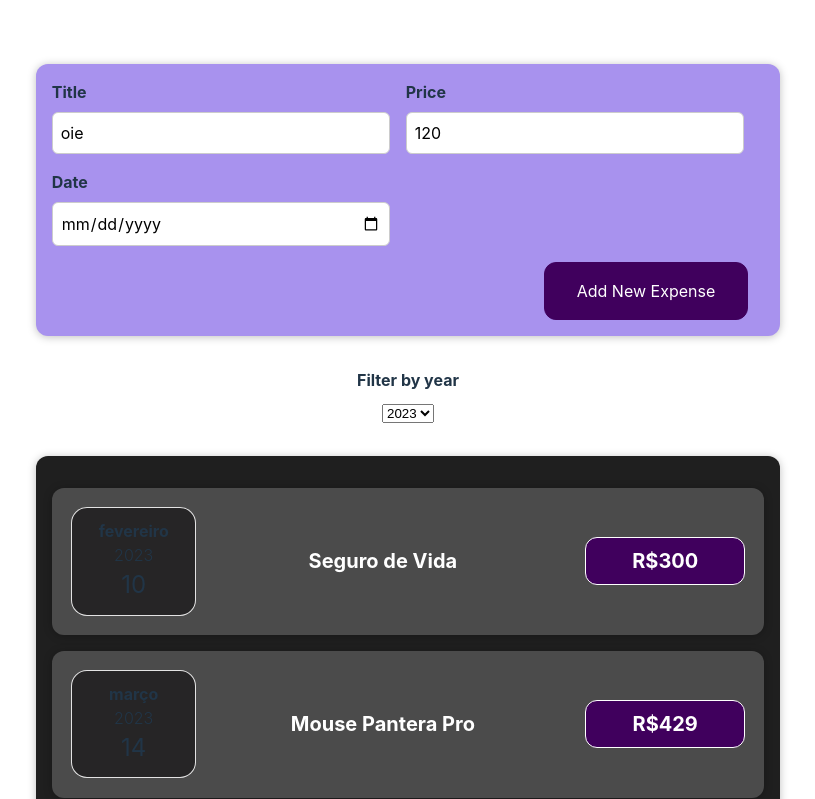
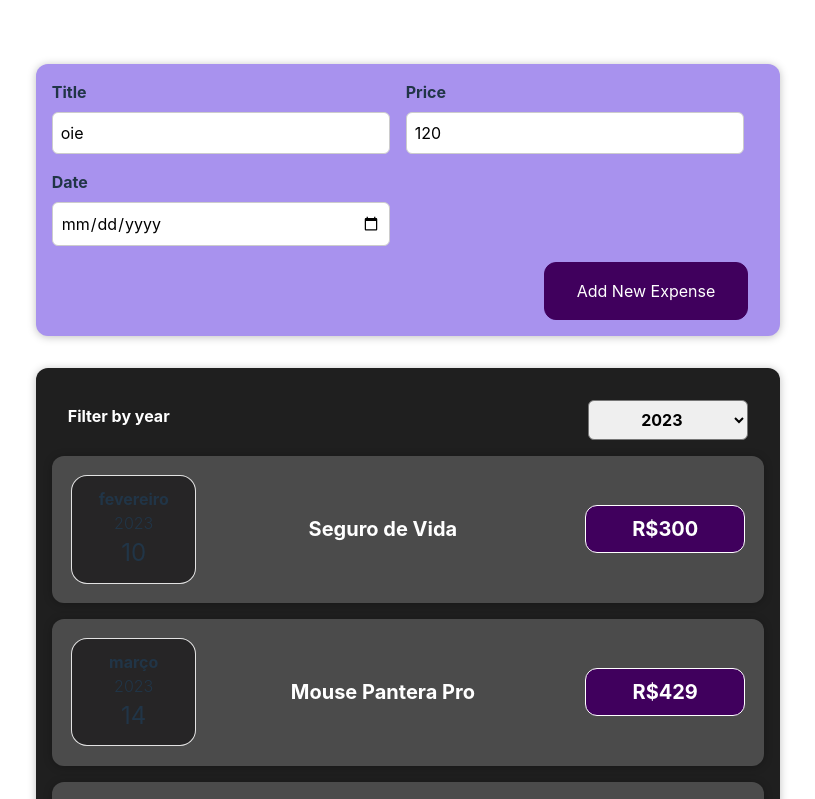
Before and after one commit to mathesukkj/expense-tracker, a React (Vite) app: page / in a window 1280 px wide. Shown: the top 799 px of the page, without its empty margins (232-1047 px from the left). Built offline with nearby package versions, Linux system fonts and the light colour scheme.

Commit message:
fix: ExpensesFilter inside Expenses + import css

```diff
--- a/src/components/Expenses/Expenses.jsx
+++ b/src/components/Expenses/Expenses.jsx
@@ -13,10 +13,8 @@ export default function Expenses(props) {
     }
 
     return (
-        <div>
+        <Card className="expenses">
             <ExpensesFilter year={filterYear} onChangeYear={handleChangeYear} />
-
-            <Card className="expenses">
             <ExpenseItem
                 title={props.expenses[0].title}
                 price={props.expenses[0].price}
@@ -38,6 +36,5 @@ export default function Expenses(props) {
                 date={props.expenses[3].date}
             />
         </Card>
-        </div>
     );
 }
--- a/src/components/ExpensesFilter/ExpensesFilter.jsx
+++ b/src/components/ExpensesFilter/ExpensesFilter.jsx
@@ -1,4 +1,5 @@
 import React, { useState } from "react";
+import "./ExpensesFilter.css";
 
 export default function ExpensesFilter(props) {
     function handleSetYear(e) {
```
Lines whose indentation alone changed are shown as unchanged.
